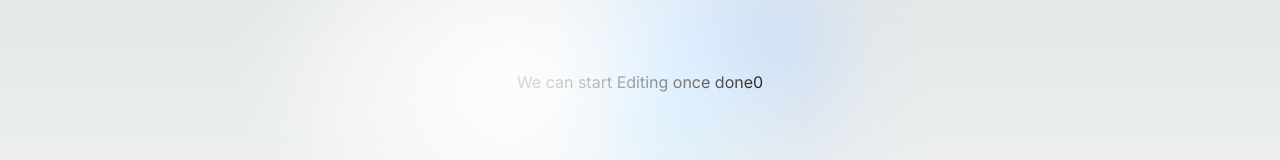
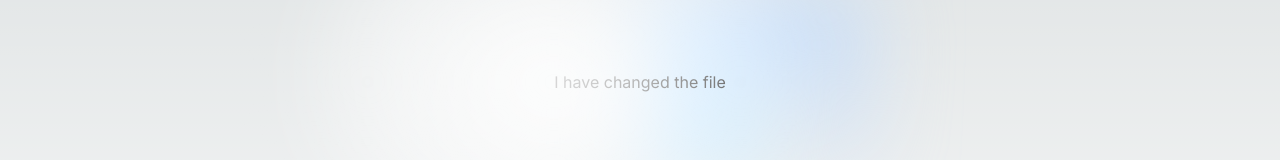
Before and after one commit to imdj6/CI-CD-PIPELINE, a Next.js app: page / in a window 1280 px wide. Shown: the part 276-436 px from the top of the page. Built offline with nearby package versions, Linux system fonts and the light colour scheme.

Commit message:
added some new changes

```diff
--- a/app/page.tsx
+++ b/app/page.tsx
@@ -22,7 +22,7 @@ export default function Home() {
       </div>
 
       <div className="relative flex place-items-center before:absolute before:h-[300px] before:w-full sm:before:w-[480px] before:-translate-x-1/2 before:rounded-full before:bg-gradient-radial before:from-white before:to-transparent before:blur-2xl before:content-[''] after:absolute after:-z-20 after:h-[180px] after:w-full sm:after:w-[240px] after:translate-x-1/3 after:bg-gradient-conic after:from-sky-200 after:via-blue-200 after:blur-2xl after:content-[''] before:dark:bg-gradient-to-br before:dark:from-transparent before:dark:to-blue-700 before:dark:opacity-10 after:dark:from-sky-900 after:dark:via-[#0141ff] after:dark:opacity-40 before:lg:h-[360px] z-[-1]">
-        We can start Editing once done0
+        I have changed the file
       </div>
 
       <div className="mb-32 grid text-center lg:max-w-5xl lg:w-full lg:mb-0 lg:grid-cols-4 lg:text-left">
```
